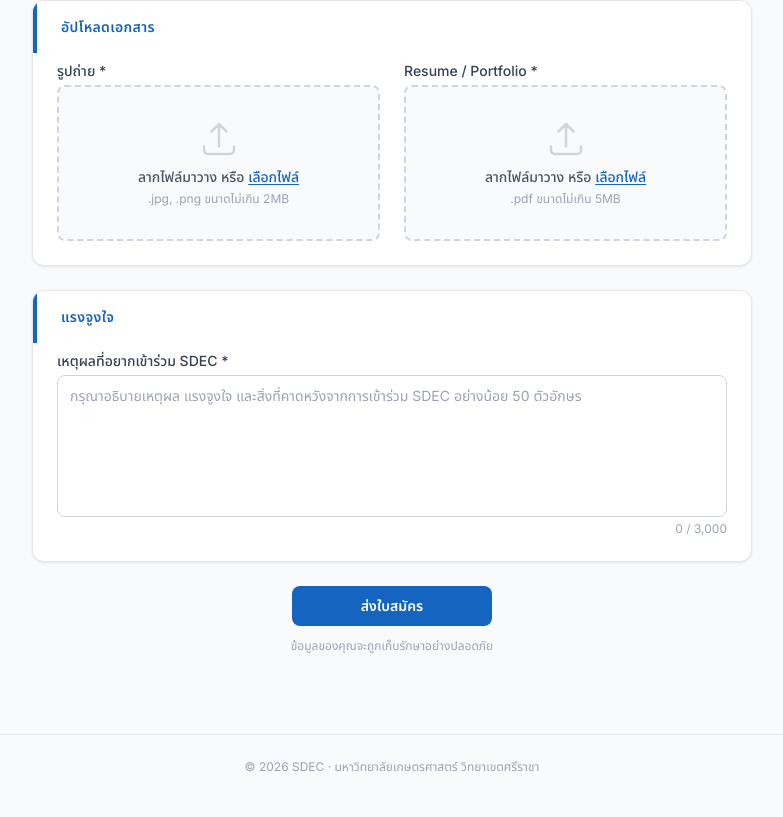
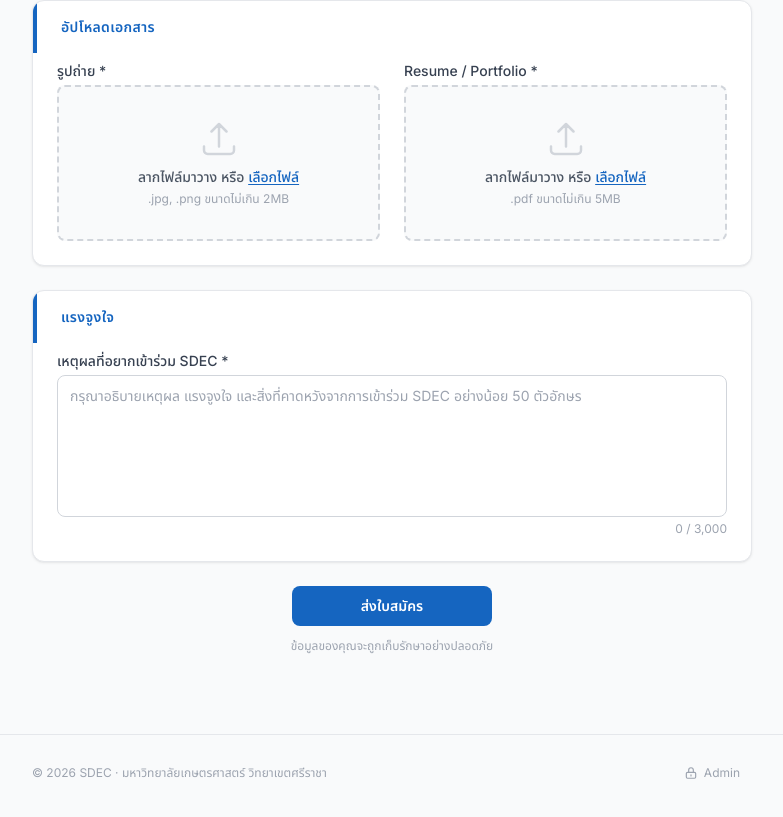
Before and after one commit to Phawatcharakorn/Register_SDEC, a Next.js app: page / in a window 1280 px wide. Shown: the part 877-1694 px from the top of the page, without its empty margins (248-1031 px from the left). Built offline with nearby package versions, Linux system fonts and the light colour scheme.

Commit message:
feat: add admin button in footer

```diff
--- a/src/app/page.tsx
+++ b/src/app/page.tsx
@@ -1,4 +1,5 @@
 import Image from 'next/image'
+import Link from 'next/link'
 import ApplicationForm from '@/components/forms/ApplicationForm'
 
 export default function HomePage() {
@@ -79,8 +80,22 @@ export default function HomePage() {
       </div>
 
       {/* Footer */}
-      <footer className="mt-12 border-t border-gray-200 py-6 text-center text-xs text-gray-400">
-        © {new Date().getFullYear()} SDEC · มหาวิทยาลัยเกษตรศาสตร์ วิทยาเขตศรีราชา
+      <footer className="mt-12 border-t border-gray-200 py-6">
+        <div className="mx-auto max-w-3xl px-4 sm:px-6 flex items-center justify-between">
+          <p className="text-xs text-gray-400">
+            © {new Date().getFullYear()} SDEC · มหาวิทยาลัยเกษตรศาสตร์ วิทยาเขตศรีราชา
+          </p>
+          <Link
+            href="/admin"
+            className="flex items-center gap-1.5 rounded-lg px-3 py-1.5 text-xs text-gray-400 hover:bg-gray-100 hover:text-gray-600 transition-colors"
+          >
+            <svg className="h-3.5 w-3.5" fill="none" viewBox="0 0 24 24" stroke="currentColor">
+              <path strokeLinecap="round" strokeLinejoin="round" strokeWidth={2}
+                d="M12 15v2m-6 4h12a2 2 0 002-2v-6a2 2 0 00-2-2H6a2 2 0 00-2 2v6a2 2 0 002 2zm10-10V7a4 4 0 00-8 0v4h8z" />
+            </svg>
+            Admin
+          </Link>
+        </div>
       </footer>
     </main>
   )
```
